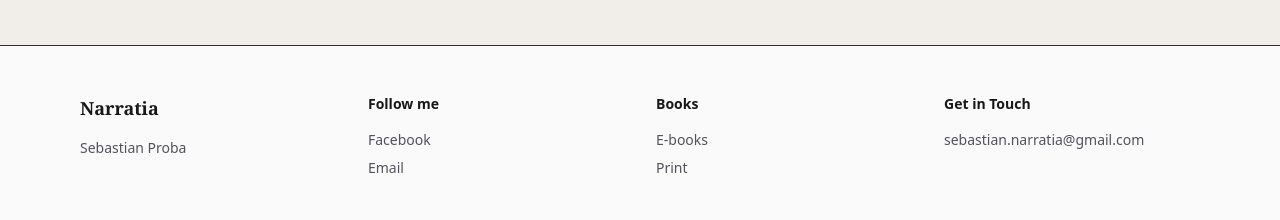
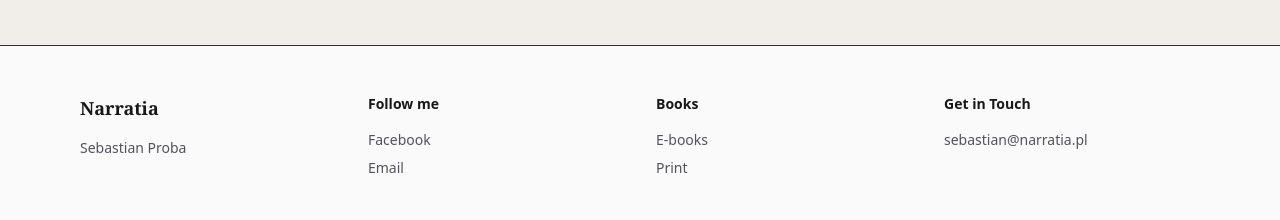
Before and after one commit to alterm187/narratia, a Next.js app: page /en/about in a window 1280 px wide. Shown: the part 820-1040 px from the top of the page. Built offline with nearby package versions, Linux system fonts and the light colour scheme; no server answers.

Commit message:
content fixes

```diff
--- a/app/[lang]/about/page.tsx
+++ b/app/[lang]/about/page.tsx
@@ -99,7 +99,7 @@ export default async function AboutPage({ params }: PageProps) {
                     <p className="text-[#2a332a] font-light">
                       <strong className="font-semibold">Email:</strong>{' '}
                       <a
-                        href="mailto:sebastian.narratia@gmail.com"
+                        href="mailto:sebastian@narratia.pl"
                         className="text-[#191919] hover:text-[#ffbd59] transition-colors"
                       >
                         sebastian@narratia.pl
--- a/components/Footer.tsx
+++ b/components/Footer.tsx
@@ -53,7 +53,7 @@ export default function Footer({ dict, lang = 'pl' }: FooterProps) {
           <div className="space-y-4">
             <h4 className="text-sm font-semibold text-zinc-900">{dict.about.contact}</h4>
             <p className="text-sm text-zinc-600">
-              sebastian.narratia@gmail.com
+              sebastian@narratia.pl
             </p>
           </div>
         </div>
```
